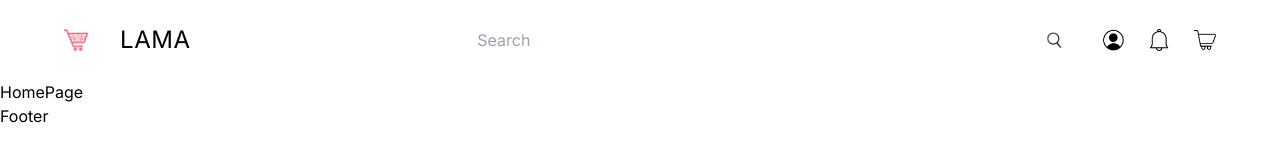
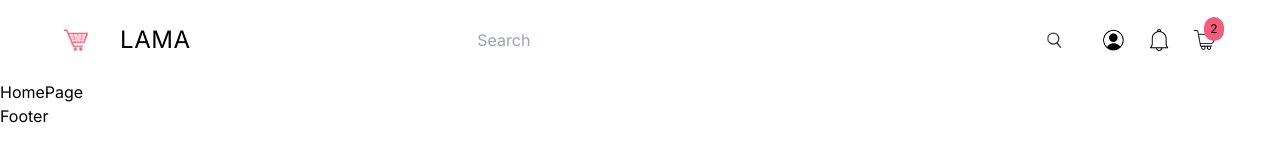
Before and after one commit to HimashaNethmini/admin-dashboard, a Next.js app: page / in a window 1280 px wide. Shown: the top 160 px of the page. Built offline with nearby package versions, Linux system fonts and the light colour scheme.

Commit message:
design the cart

```diff
--- a/src/app/components/Navicons.tsx
+++ b/src/app/components/Navicons.tsx
@@ -54,6 +54,7 @@ const Navicons = () => {
       />
 
     {/*cart handling */}
+    <div className="relative cursor-pointer">
       <Image
         src="/cart.png"
         alt=""
@@ -62,9 +63,9 @@ const Navicons = () => {
         className="cursor-pointer"
         onClick={() => setIsCartOpen((prev) => !prev)}
       />
-      {isCartOpen &&
-        <CartModal/>
-      }
+      <div className="absolute -top-4 -right-3 w-5 h-6 m-1  bg-cart text-xs rounded-full flex items-center justify-center">2</div>
+      </div>
+      {isCartOpen && <CartModal/>}
     </div>
   );
 };
```
